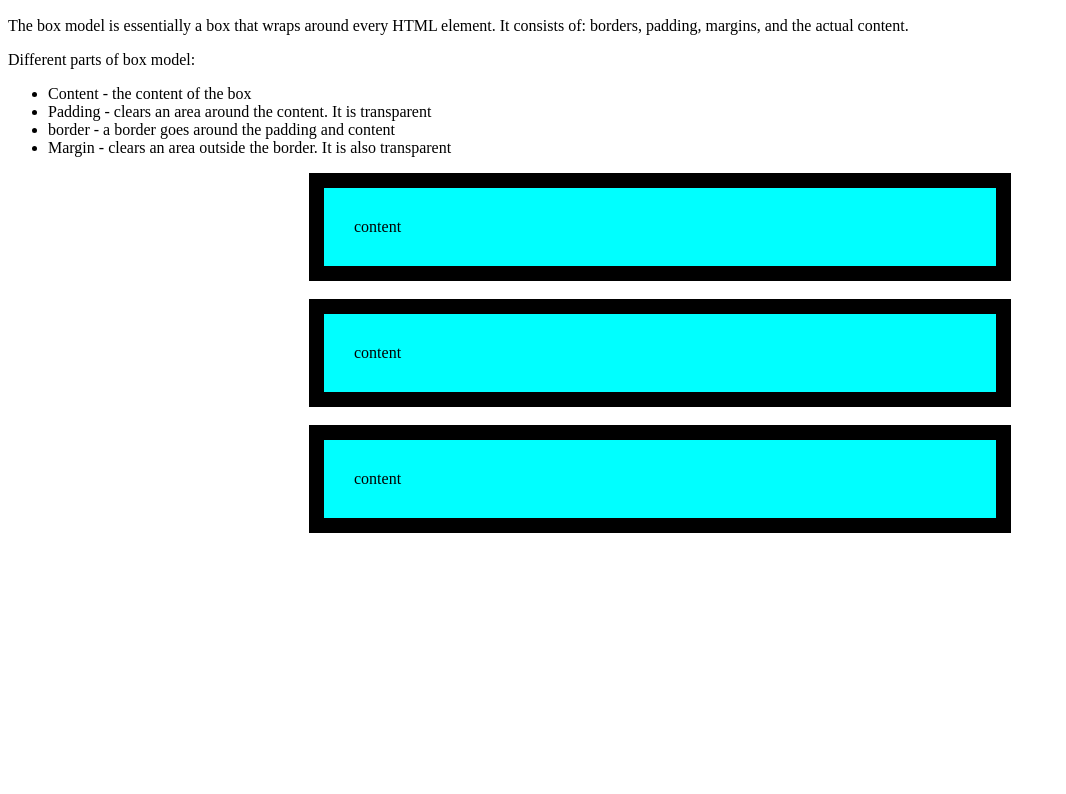
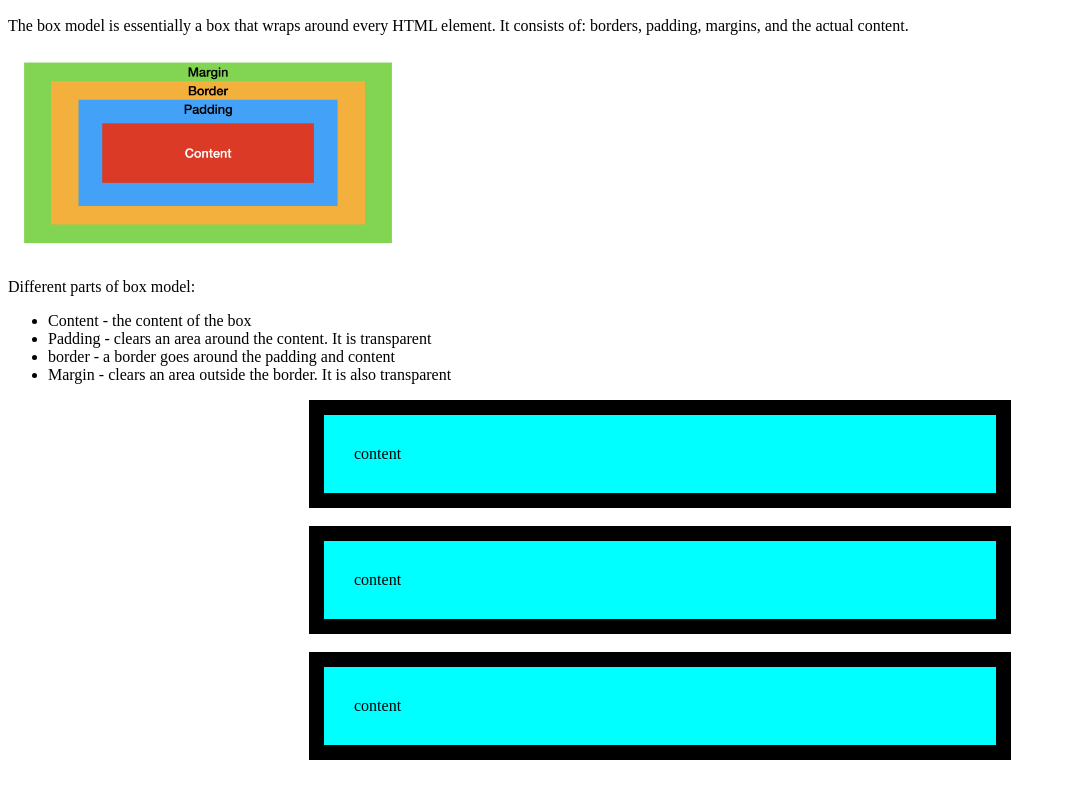
Before and after one commit to Mu-een/boxmodel, a plain HTML site: page index.html in a window 1280 px wide. Shown: the part 50-844 px from the top of the page, without its empty margins (0-1066 px from the left). Before the commit the page ends 800 px from the top, so only its background shows below. Drawn offline with Linux system fonts and the light colour scheme.

Commit message:
box model

```diff
--- a/index.html
+++ b/index.html
@@ -11,6 +11,7 @@
     <section >
         <h2>Box Model</h2>
         <p>The box model is essentially a box that wraps around every HTML element. It consists of: borders, padding, margins, and the actual content.</p>
+        <img class=img src="1_E_YuB8x1B3T3h6PIJ_I9qQ.png">
         <p>Different parts of box model:</p>
         <ul>
             <li>Content - the content of the box</li>
--- a/styles/style.css
+++ b/styles/style.css
@@ -6,3 +6,9 @@
     list-style: none;
     background-color: aqua;
 }
+
+.img {
+    width: 400px;
+    height: auto;
+
+}
```
Also changed, not shown: 1_E_YuB8x1B3T3h6PIJ_I9qQ.png (added).
